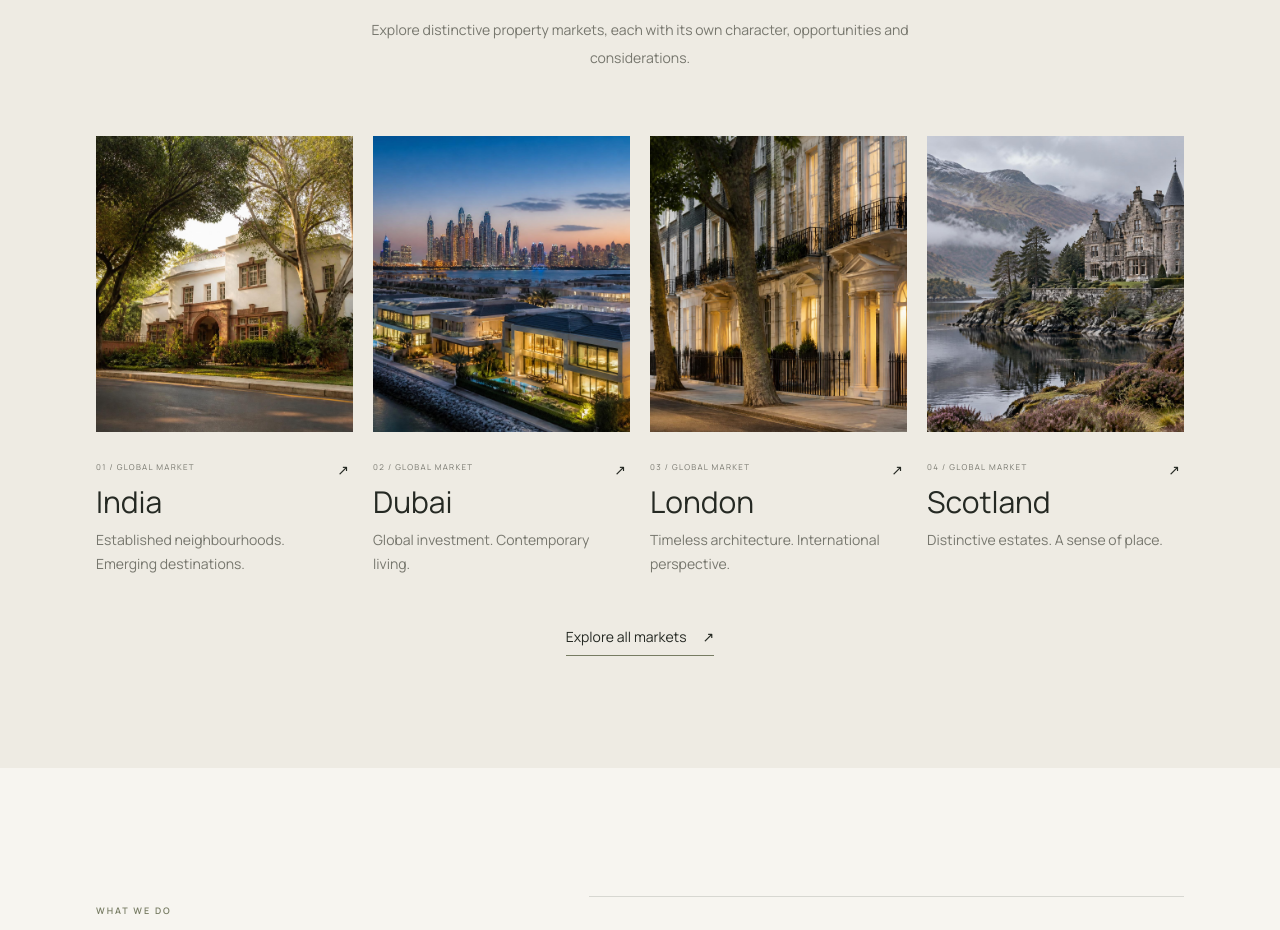
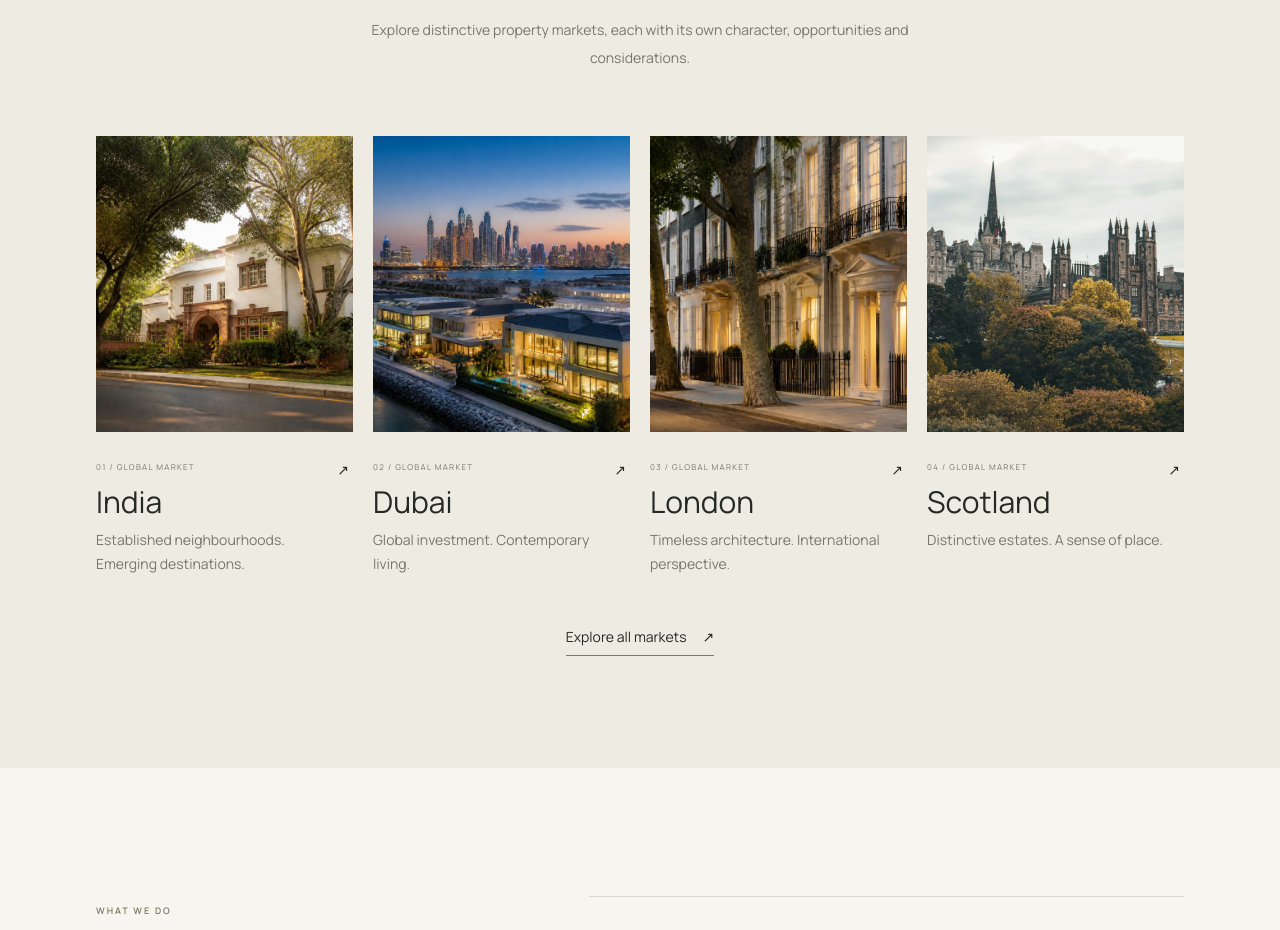
Before and after one commit to harshsc15-sketch/iris-living-spaces, a Next.js app: page / in a window 1280 px wide. Shown: the part 1840-2770 px from the top of the page. Built offline with nearby package versions, Linux system fonts and the light colour scheme; a web font is replaced by a local one.

Commit message:
Initial commit

```diff
--- a/app/components/GlobalMarket.tsx
+++ b/app/components/GlobalMarket.tsx
@@ -26,7 +26,7 @@ const markets = [
     name: "Scotland",
     description: "Distinctive estates. A sense of place.",
     image:
-      "/Images/Property4.jpg",
+      "/Images/Property4.jpeg",
   },
 ];
 
```
Also changed, not shown: public/Images/Propertye4.jpg (renamed from public/Images/Property4.jpg).
